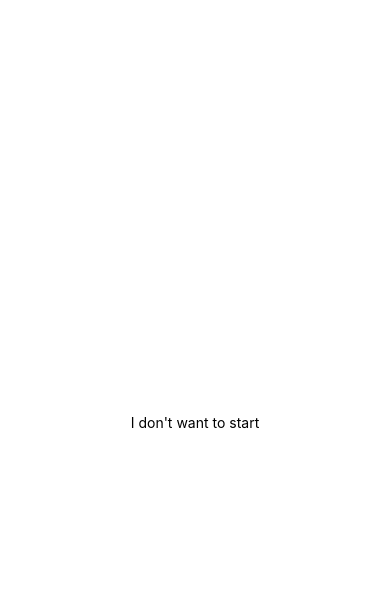
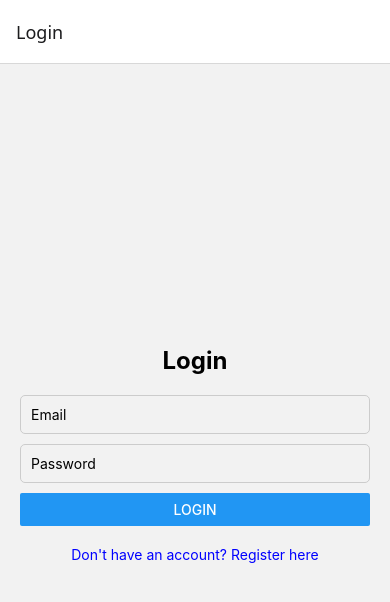
Before and after one commit to KIRENGA-Remy/React-native_mock_auth, a React Native app: screen /Login in a window 390 px wide. Shown: the top 602 px of the page. Built offline with nearby package versions, Linux system fonts and the light colour scheme.

Commit message:
Login screen added

```diff
--- a/src/App.js
+++ b/src/App.js
@@ -1,20 +1,18 @@
+import React from 'react';
+import { NavigationContainer } from '@react-navigation/native';
+import { createStackNavigator } from '@react-navigation/stack';
 import { StatusBar } from 'expo-status-bar';
 import { StyleSheet, Text, View } from 'react-native';
+import LoginScreen from './screens/LoginScreen';
+
+const Stack = createStackNavigator()
 
 export default function App() {
   return (
-    <View style={styles.container}>
-      <Text>I don't want to start</Text>
-      <StatusBar style="light" />
-    </View>
+    <NavigationContainer>
+      <Stack.Navigator initialRouteName='Login'>
+        <Stack.Screen name='Login' component={LoginScreen} />
+      </Stack.Navigator>
+    </NavigationContainer>
   );
 }
-
-const styles = StyleSheet.create({
-  container: {
-    flex: 1,
-    backgroundColor: '#fff',
-    alignItems: 'center',
-    justifyContent: 'center',
-  },
-});
--- /dev/null
+++ b/src/screens/LoginScreen.js
@@ -0,0 +1,58 @@
+import React, { useState } from 'react';
+import { View, Text, TextInput, Button, Alert, StyleSheet } from 'react-native';
+import axios from 'axios';
+
+const LoginScreen = ({ navigation }) => {
+  const [email, setEmail] = useState('');
+  const [password, setPassword] = useState('');
+
+  const handleLogin = async () => {
+    try {
+      const response = await axios.post('https://<mock-server-id>.mock.pstmn.io/login', {
+        email,
+        password,
+      });
+
+      if (response.data.success) {
+        Alert.alert('Success', response.data.message);
+      } else {
+        Alert.alert('Error', response.data.message);
+      }
+    } catch (error) {
+      Alert.alert('Error', 'An unexpected error occurred');
+    }
+  };
+
+  return (
+    <View style={styles.container}>
+      <Text style={styles.title}>Login</Text>
+      <TextInput
+        placeholder="Email"
+        value={email}
+        onChangeText={setEmail}
+        style={styles.input}
+        keyboardType="email-address"
+      />
+      <TextInput
+        placeholder="Password"
+        value={password}
+        onChangeText={setPassword}
+        secureTextEntry
+        style={styles.input}
+      />
+      <Button title="Login" onPress={handleLogin} />
+      <Text style={styles.link} onPress={() => navigation.navigate('Register')}>
+        Don't have an account? Register here
+      </Text>
+    </View>
+  );
+};
+
+const styles = StyleSheet.create({
+  container: { flex: 1, justifyContent: 'center', padding: 20 },
+  title: { fontSize: 24, fontWeight: 'bold', textAlign: 'center', marginBottom: 20 },
+  input: { borderWidth: 1, borderColor: '#ccc', padding: 10, marginBottom: 10, borderRadius: 5 },
+  link: { marginTop: 20, textAlign: 'center', color: 'blue' },
+});
+
+export default LoginScreen;
```
Also changed, not shown: package.json (+9 -1 lines), 1 other file (tests, documents, lock files or other folders).
